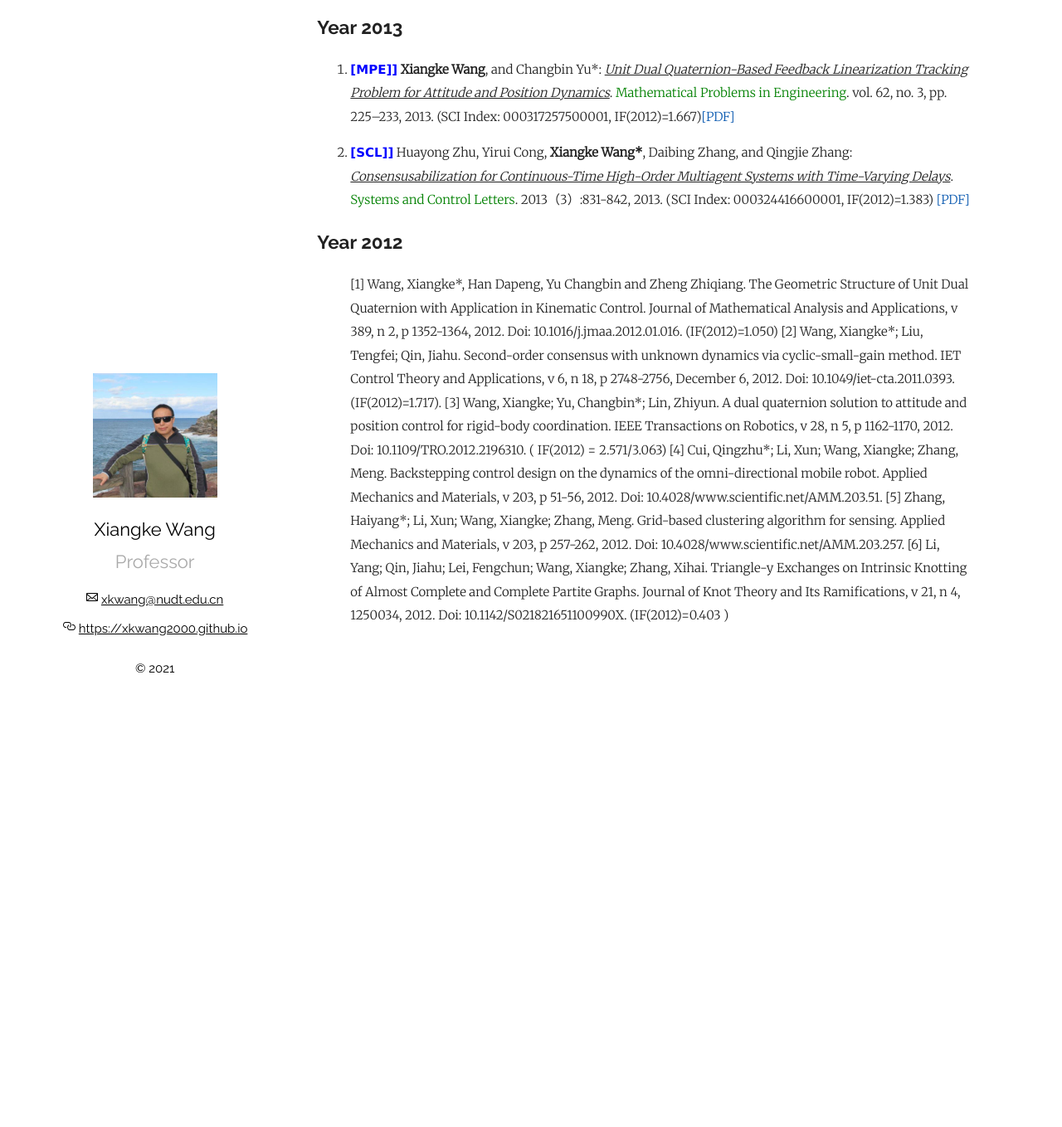
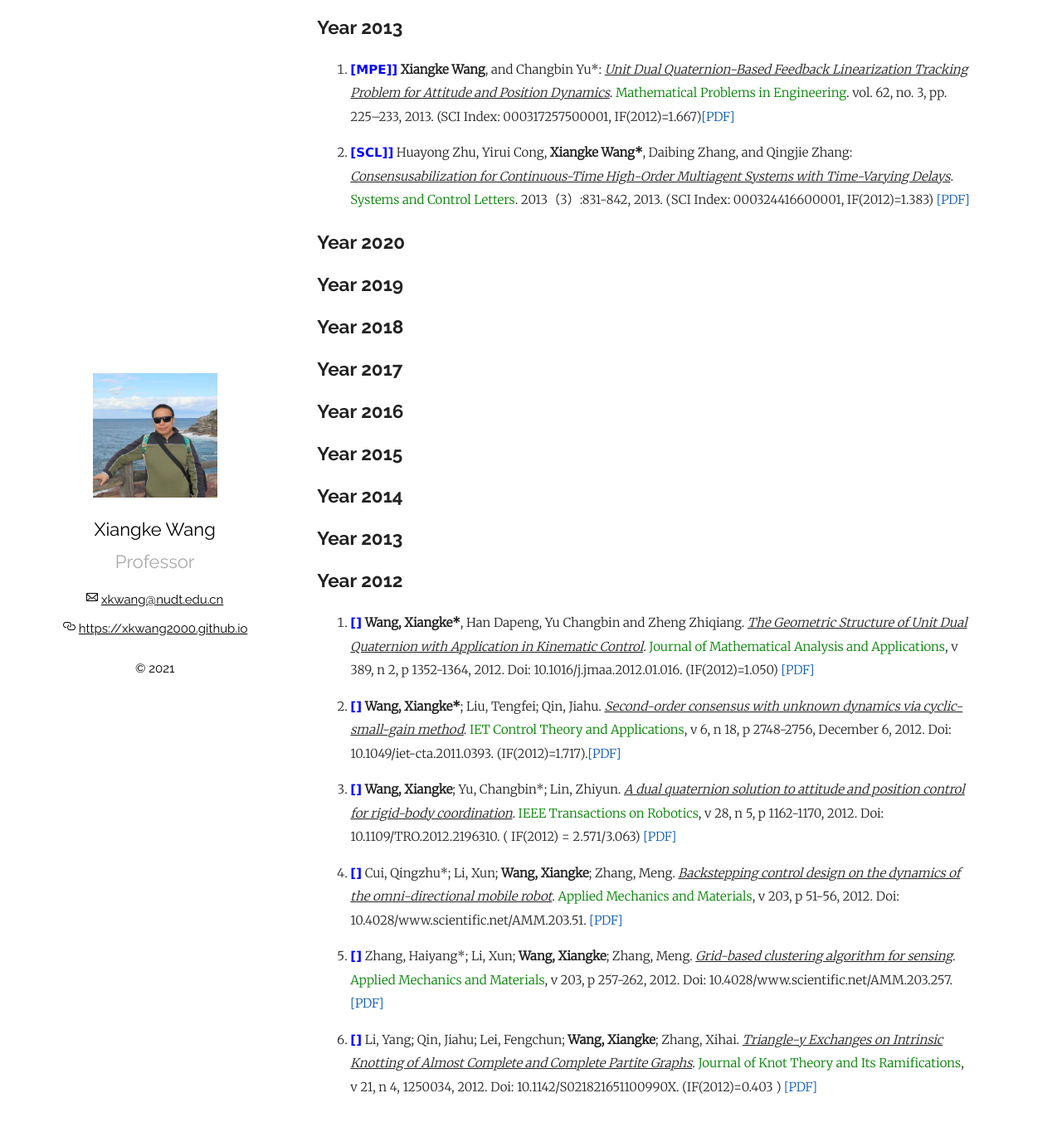
Before and after one commit to xkwang2000/xkwang.github.io, a Jekyll site: the page built from index.md, in a window 1280 px wide and 1400 px high, scrolled down 1673 px. Shown: the top 1359 px of the window at 83% size. Built offline with Jekyll 4.4.1, drawn with Linux system fonts in a browser that asks for light colours; our own code applies the rules of GitHub Pages for plain Markdown files; before the commit the page ends 2505 px from its top, so only the background shows below that.

Commit message:
modified the paper list

```diff
--- a/index.md
+++ b/index.md
@@ -50,25 +50,79 @@ My research interests include autonous and swarm control of UAVs, especially the
 <p style="margin-top: 8px;"><li><font face="verdana" color="blue"><b>[SCL]]</b></font> Huayong Zhu, Yirui Cong, <b>Xiangke Wang*</b>, Daibing Zhang, and Qingjie Zhang: <i><u> Consensusabilization for Continuous-Time High-Order Multiagent Systems with Time-Varying Delays</u></i>. <font color="green">Systems and Control Letters</font>. 2013（3）:831-842, 2013.  (SCI Index: 000324416600001, IF(2012)=1.383) <a href = "https:">[PDF]</a></li></p>
 </ol>
 
-
-## Year 2012
+## Year 2020
 <ol>
-[1] Wang, Xiangke*, Han Dapeng, Yu Changbin and Zheng Zhiqiang. The Geometric Structure of Unit Dual Quaternion with Application in Kinematic Control. Journal of Mathematical Analysis and Applications, v 389, n 2, p 1352-1364, 2012. Doi: 10.1016/j.jmaa.2012.01.016. (IF(2012)=1.050)
-
-[2] Wang, Xiangke*; Liu, Tengfei; Qin, Jiahu. Second-order consensus with unknown dynamics via cyclic-small-gain method. IET Control Theory and Applications, v 6, n 18, p 2748-2756,  December 6, 2012. Doi: 10.1049/iet-cta.2011.0393. (IF(2012)=1.717).
-
-[3] Wang, Xiangke; Yu, Changbin*; Lin, Zhiyun. A dual quaternion solution to attitude and position control for rigid-body coordination. IEEE Transactions on Robotics, v 28, n 5, p 1162-1170, 2012. Doi: 10.1109/TRO.2012.2196310. ( IF(2012) = 2.571/3.063)
-
-[4] Cui, Qingzhu*; Li, Xun; Wang, Xiangke; Zhang, Meng. Backstepping control design on the dynamics of the omni-directional mobile robot. Applied Mechanics and Materials, v 203, p 51-56, 2012. Doi: 10.4028/www.scientific.net/AMM.203.51.
-
-[5] Zhang, Haiyang*; Li, Xun; Wang, Xiangke; Zhang, Meng. Grid-based clustering algorithm for sensing. Applied Mechanics and Materials, v 203, p 257-262, 2012. Doi: 10.4028/www.scientific.net/AMM.203.257.
-
-[6] Li, Yang; Qin, Jiahu; Lei, Fengchun; Wang, Xiangke; Zhang, Xihai. Triangle-y Exchanges on Intrinsic Knotting of Almost Complete and Complete Partite Graphs. Journal of Knot Theory and Its Ramifications, v 21, n 4, 1250034, 2012. Doi: 10.1142/S021821651100990X. (IF(2012)=0.403 )
-
-
-
-
 
 
 
 </ol>
+
+## Year 2019
+<ol>
+
+
+
+</ol>
+
+## Year 2018
+<ol>
+
+
+
+</ol>
+
+
+## Year 2017
+<ol>
+
+
+
+</ol>
+
+
+
+## Year 2016
+<ol>
+
+
+
+</ol>
+
+## Year 2015
+<ol>
+
+
+
+</ol>
+
+
+
+## Year 2014
+<ol>
+
+
+
+</ol>
+
+
+## Year 2013
+<ol>
+
+
+
+</ol>
+
+## Year 2012
+<ol>
+<p style="margin-top: 8px;"><li><font face="verdana" color="blue"><b>[]</b></font> <b>Wang, Xiangke*</b>, Han Dapeng, Yu Changbin and Zheng Zhiqiang. <i><u>The Geometric Structure of Unit Dual Quaternion with Application in Kinematic Control</u></i>. <font color="green">Journal of Mathematical Analysis and Applications</font>, v 389, n 2, p 1352-1364, 2012. Doi: 10.1016/j.jmaa.2012.01.016. (IF(2012)=1.050) <a href = "https:">[PDF]</a></li></p>
+
+<p style="margin-top: 8px;"><li><font face="verdana" color="blue"><b>[]</b></font> <b>Wang, Xiangke*</b>; Liu, Tengfei; Qin, Jiahu. <i><u>Second-order consensus with unknown dynamics via cyclic-small-gain method</u></i>. <font color="green">IET Control Theory and Applications</font>, v 6, n 18, p 2748-2756,  December 6, 2012. Doi: 10.1049/iet-cta.2011.0393. (IF(2012)=1.717).<a href = "https:">[PDF]</a></li></p>
+
+<p style="margin-top: 8px;"><li><font face="verdana" color="blue"><b>[]</b></font> <b>Wang, Xiangke</b>; Yu, Changbin*; Lin, Zhiyun. <i><u>A dual quaternion solution to attitude and position control for rigid-body coordination</u></i>. <font color="green">IEEE Transactions on Robotics</font>, v 28, n 5, p 1162-1170, 2012. Doi: 10.1109/TRO.2012.2196310. ( IF(2012) = 2.571/3.063) <a href = "https:">[PDF]</a></li></p>
+
+<p style="margin-top: 8px;"><li><font face="verdana" color="blue"><b>[]</b></font> Cui, Qingzhu*; Li, Xun; <b>Wang, Xiangke</b>; Zhang, Meng. <i><u>Backstepping control design on the dynamics of the omni-directional mobile robot</u></i>. <font color="green">Applied Mechanics and Materials</font>, v 203, p 51-56, 2012. Doi: 10.4028/www.scientific.net/AMM.203.51. <a href = "https:">[PDF]</a></li></p>
+
+<p style="margin-top: 8px;"><li><font face="verdana" color="blue"><b>[]</b></font> Zhang, Haiyang*; Li, Xun; <b>Wang, Xiangke</b>; Zhang, Meng. <i><u>Grid-based clustering algorithm for sensing</u></i>. <font color="green">Applied Mechanics and Materials</font>, v 203, p 257-262, 2012. Doi: 10.4028/www.scientific.net/AMM.203.257. <a href = "https:">[PDF]</a></li></p>
+
+<p style="margin-top: 8px;"><li><font face="verdana" color="blue"><b>[]</b></font> Li, Yang; Qin, Jiahu; Lei, Fengchun; <b>Wang, Xiangke</b>; Zhang, Xihai. <i><u>Triangle-y Exchanges on Intrinsic Knotting of Almost Complete and Complete Partite Graphs</u></i>. <font color="green">Journal of Knot Theory and Its Ramifications</font>, v 21, n 4, 1250034, 2012. Doi: 10.1142/S021821651100990X. (IF(2012)=0.403 ) <a href = "https:">[PDF]</a></li></p>
+</ol>
```
